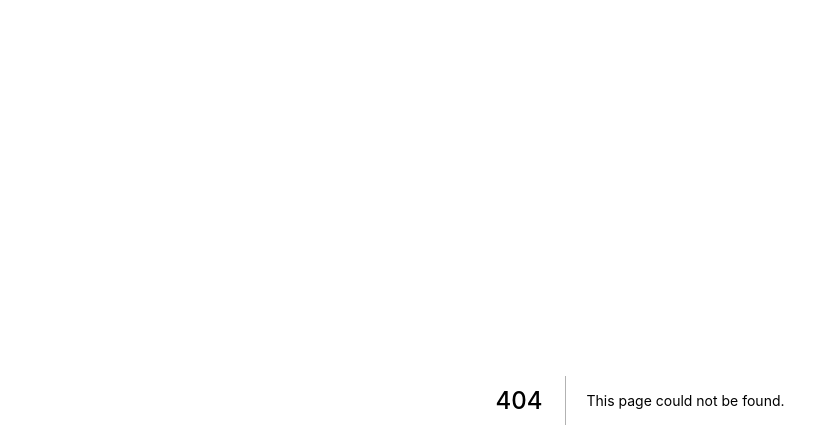
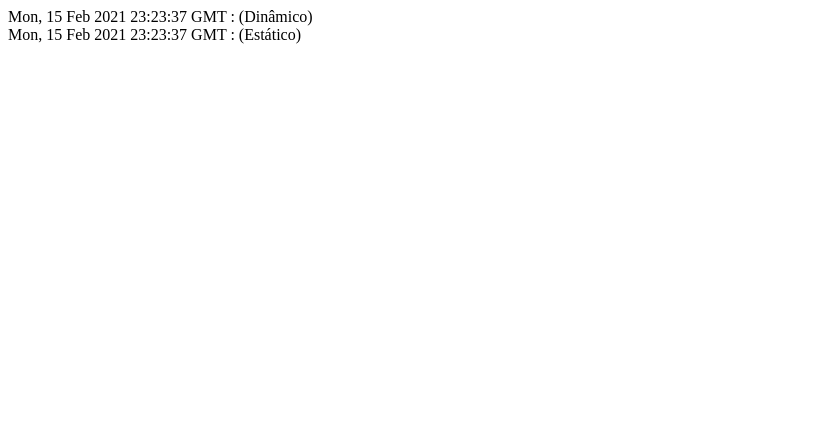
Before and after one commit to RafaelKC/portifolio-vercel, a Next.js app: page /tempo in a window 1280 px wide. Before the commit this address had no page. Shown: the top 448 px of the page, without its empty margins (0-839 px from the left). Built offline with nearby package versions, Linux system fonts and the light colour scheme.

Commit message:
Add tempo.js

```diff
--- /dev/null
+++ b/pages/tempo.js
@@ -0,0 +1,26 @@
+function Tempo(props) {
+    console.log('> Here is the Front End!')
+    const dynamicDate = new Date();
+    const dynamicDateString =dynamicDate.toGMTString();
+
+    return (
+        <div>
+            <div>{dynamicDateString} : (Dinâmico)</div>
+            <div>{props.staticDataString} : (Estático)</div>
+        </div>
+    );
+}
+
+export function getStaticProps() {
+    console.log('> Passando pelo getStaticProps();')
+    const staticData = new Date();
+    const staticDataString = staticData.toGMTString();
+
+    return {
+        props: {
+            staticDataString
+        }
+    }
+}
+
+export default Tempo
```
Also changed, not shown: pages/user/[user].js (+1 -6 lines).
